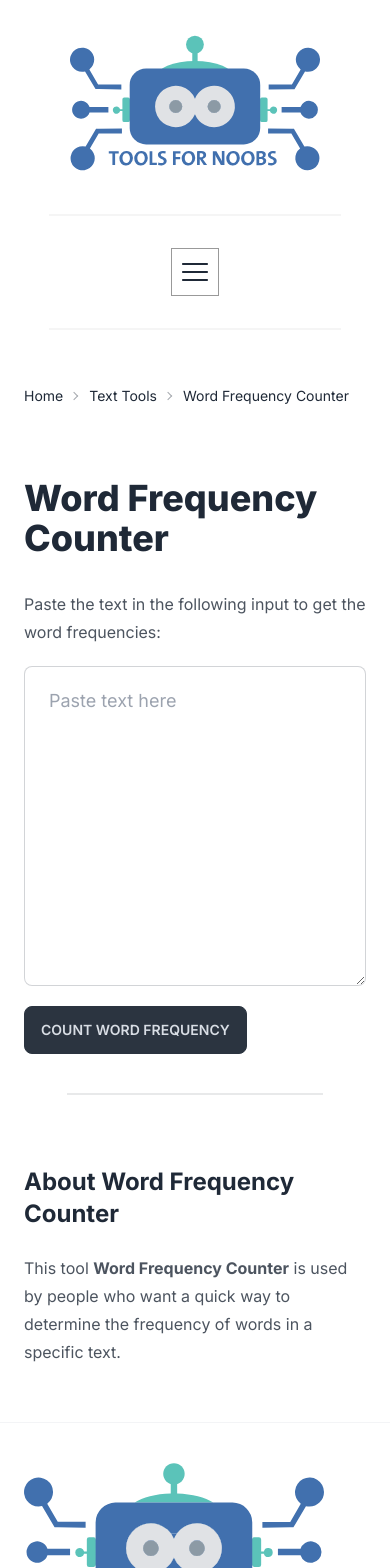
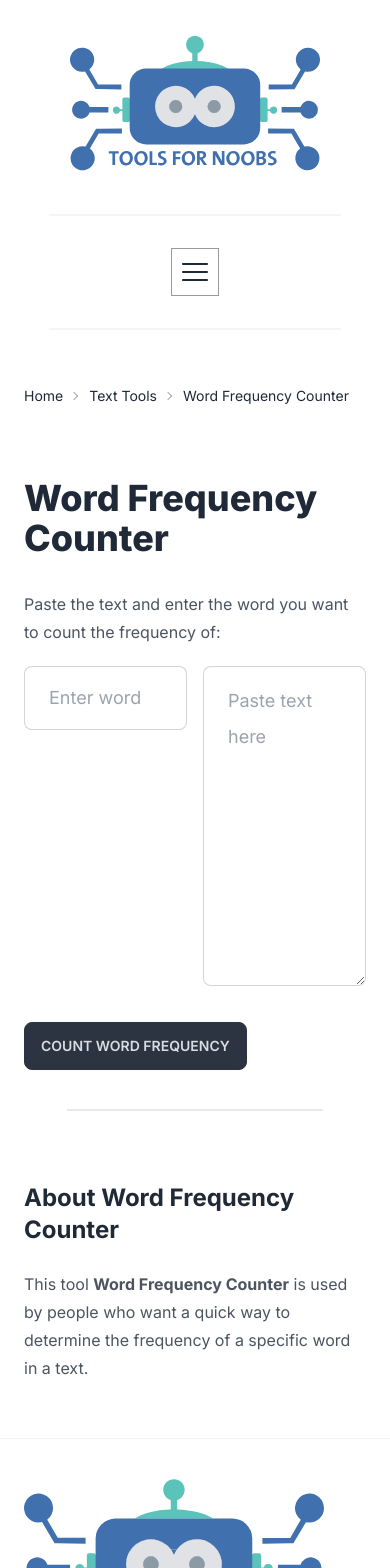
Before and after one commit to waelnassaf/tools-for-noobs, a Next.js app: page /tools/text/word-frequency-counter in a window 390 px wide. Shown: the top 1568 px of the page. Built offline with nearby package versions, Linux system fonts and the light colour scheme.

Commit message:
Edit the tools to accept a target word

```diff
--- a/app/tools/text/word-frequency-counter/page.tsx
+++ b/app/tools/text/word-frequency-counter/page.tsx
@@ -1,4 +1,5 @@
 "use client"
+
 import { useState, useRef } from "react"
 import { Breadcrumbs, ResultAlert, SubmitButton } from "@/components"
 
@@ -7,29 +8,37 @@
 }
 
 export default function Home() {
-    const [wordCounts, setWordCounts] = useState({})
+    const [wordCounts, setWordCounts] = useState<WordCounts>({})
+    const [targetWord, setTargetWord] = useState<string>("") // State to store the target word
     const [showAlert, setShowAlert] = useState(false)
     const [isEmpty, setIsEmpty] = useState(true)
 
     const textarea = useRef<HTMLTextAreaElement>(null)
+    const targetWordInput = useRef<HTMLInputElement>(null) // Ref for the target word input
     const alertDiv = useRef<HTMLDivElement>(null)
 
     const countWords = () => {
         const text = textarea.current?.value
-        if (!text) {
+        const inputWord = targetWordInput.current?.value.trim().toLowerCase()
+
+        if (!text || !inputWord) {
             setIsEmpty(true)
             setShowAlert(false)
             return
         }
 
-        const words = text.split(/\s+/).filter(Boolean)
-        const counts = words.reduce<WordCounts>((acc, word) => {
+        const words = text.toLowerCase().split(/\s+/).filter(Boolean) // Ensure case-insensitive matching
+        const wordCount = words.reduce<WordCounts>((acc, word) => {
+            if (word === inputWord) {
+                // Count only the target word
                 acc[word] = (acc[word] || 0) + 1
+            }
             return acc
         }, {})
 
-        setIsEmpty(false)
-        setWordCounts(counts)
+        setIsEmpty(Object.keys(wordCount).length === 0)
+        setWordCounts(wordCount)
+        setTargetWord(inputWord) // Update the state with the target word
         setShowAlert(true)
 
         setTimeout(() => {
@@ -45,15 +54,23 @@
             <div className="mt-12 padding-x padding-y max-width prose">
                 <h1>Word Frequency Counter</h1>
                 <p>
-                    Paste the text in the following input to get the word
-                    frequencies:
+                    Paste the text and enter the word you want to count the
+                    frequency of:
                 </p>
+
+                <div className="flex gap-4 mb-4">
+                    <input
+                        className="input input-bordered input-lg w-full md:w-1/4"
+                        placeholder="Enter word"
+                        ref={targetWordInput}
+                    />
                     <textarea
                         className="textarea textarea-lg block textarea-bordered
                         textarea-ghost w-full md:w-3/4 h-80"
                         placeholder="Paste text here"
                         ref={textarea}
                     ></textarea>
+                </div>
 
                 <SubmitButton
                     text={"Count Word Frequency"}
@@ -63,7 +80,7 @@
                 <ResultAlert
                     showAlert={showAlert}
                     isEmpty={isEmpty}
-                    message={`Word Frequencies: ${JSON.stringify(wordCounts)}`}
+                    message={`Frequency of "${targetWord}": ${wordCounts[targetWord] || 0}`}
                     hideAlert={() => setShowAlert(false)}
                     alertDiv={alertDiv}
                 />
@@ -77,7 +94,7 @@
                     <p>
                         This tool <b>Word Frequency Counter</b> is used by
                         people who want a quick way to determine the frequency
-                        of words in a specific text.
+                        of a specific word in a text.
                     </p>
                 </div>
             </div>
```
Lines whose indentation alone changed are shown as unchanged.
